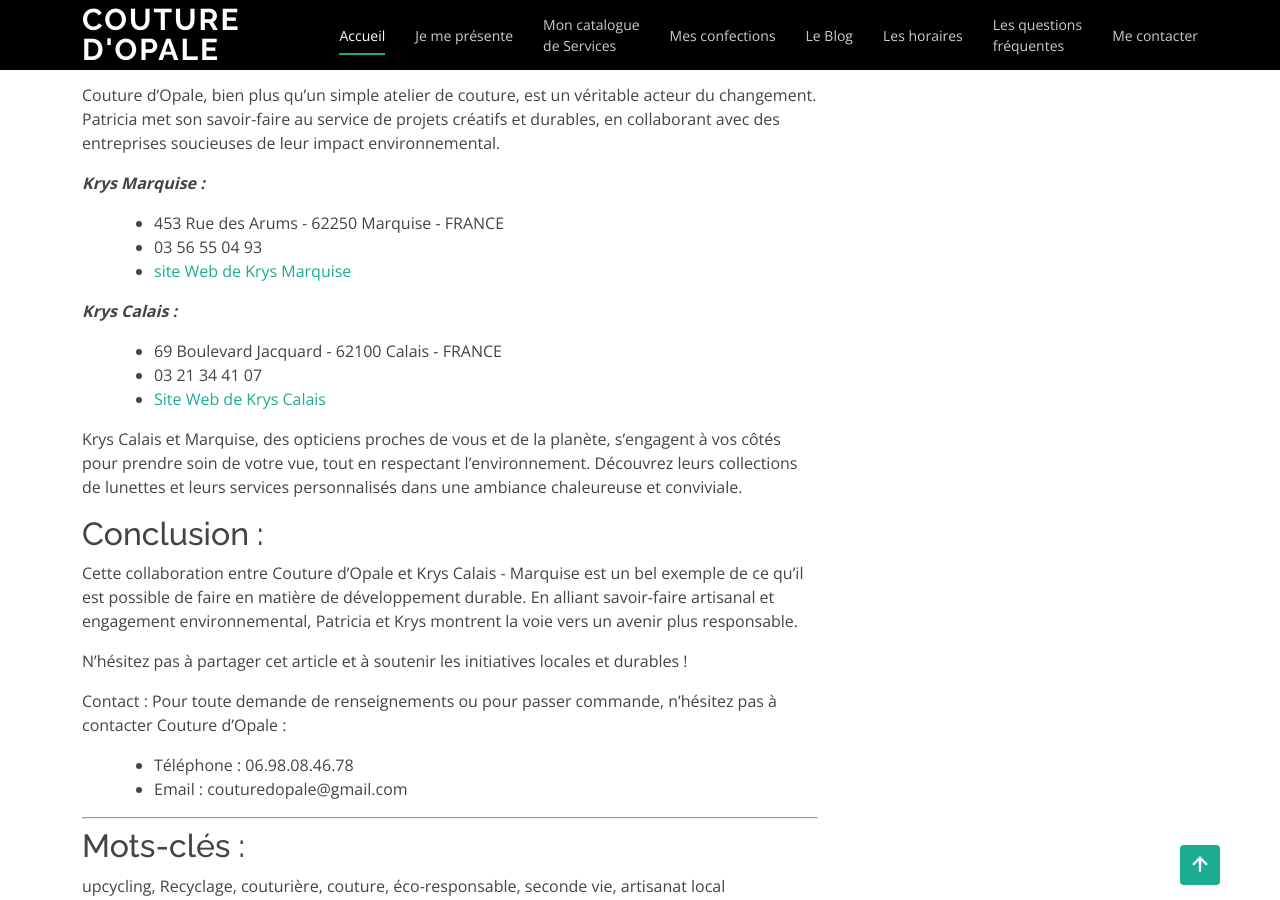
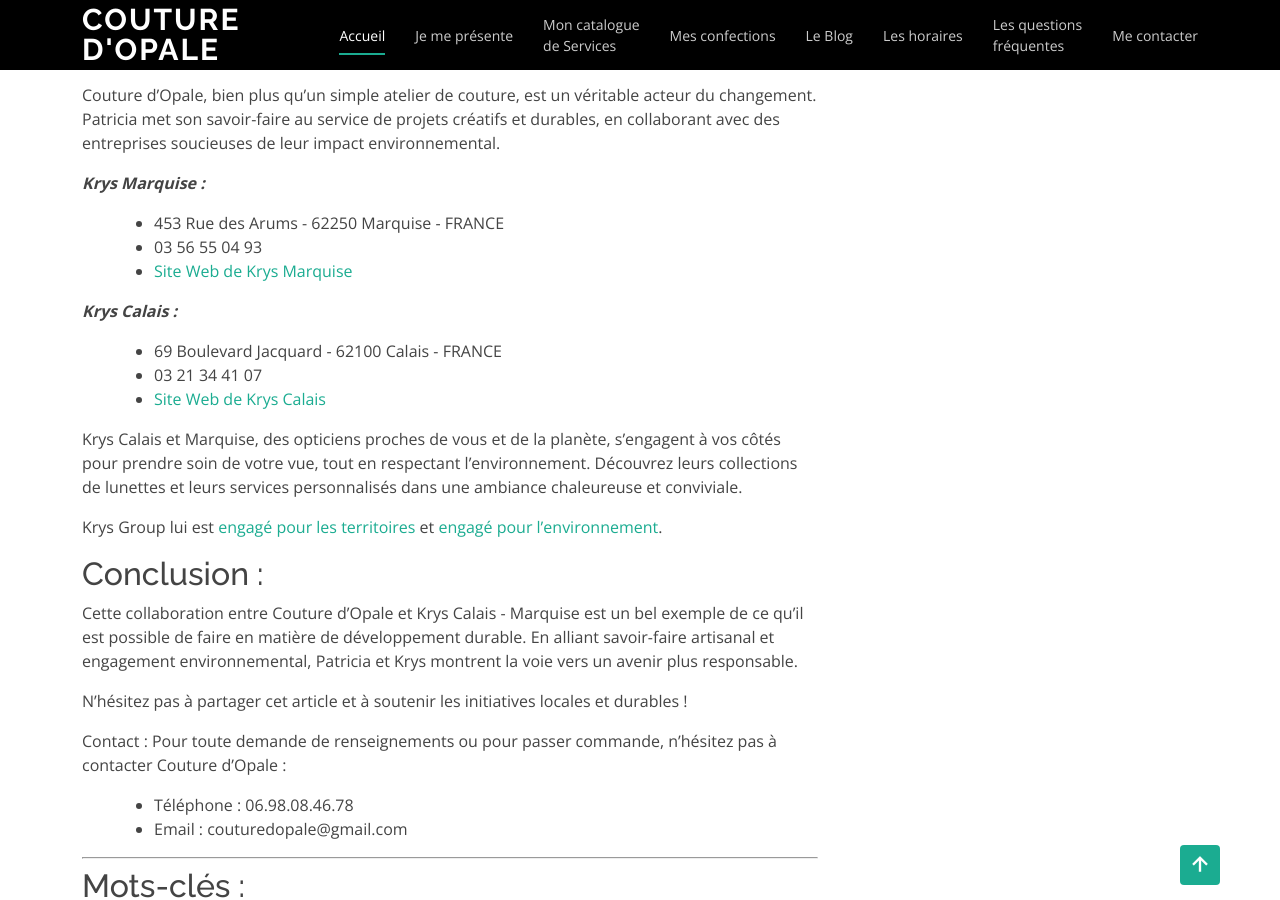
Before and after one commit to Bruvrydavid/couturedopale, a Jekyll site: the page built from _posts/2025-02-22-Une initiative éco-responsable de Krys Calais et Marquise avec Couture dOpale.markdown, in a window 1280 px wide and 900 px high, scrolled down 2654 px. Built offline with Jekyll 4.4.1, drawn with Linux system fonts in a browser that asks for light colours.

Commit message:
update 3 bis post 20250222

```diff
--- a/_posts/2025-02-22-Une initiative éco-responsable de Krys Calais et Marquise avec Couture dOpale.markdown
+++ b/_posts/2025-02-22-Une initiative éco-responsable de Krys Calais et Marquise avec Couture dOpale.markdown
@@ -9,12 +9,14 @@
 readtime : 2 minutes
 tags: Information
 ---
-Patricia, couturière auto-entrepreuneuse de Rinxent, donne une seconde vie aux flammes publicitaires en les transformant en housses de protection pour les équipements d'examen de vue de Krys - [Calais](https://www.krys.com/opticien/france/pas-de-calais/opticien-calais/calais-centre) et [Marquise](https://www.krys.com/opticien/france/pas-de-calais/opticien-marquise).
+Patricia, couturière auto-entrepreuneuse de Rinxent, donne une seconde vie aux flammes publicitaires en les transformant en housses de protection pour les équipements d'examen de vue de Krys - <a href="https://www.krys.com/opticien/france/pas-de-calais/opticien-calais/calais-centre" target= "_blank">Calais</a> et <a href="https://www.krys.com/opticien/france/pas-de-calais/opticien-marquise" target= "_blank">Marquise</a>.
 
 ## 2 mondes / 1 Rencontre
 Dans une démarche toujours plus responsable, l'opticien Krys de Calais et Marquise a fait appel à l'expertise de Patricia, couturière passionnée et engagée dans le recyclage de tissus, par le biais de Pauline, collaboratrice du magasin Krys de marquise. Une relation enrichissante et professionnelle a permis de mener à bien le projet.
 
 L'objectif ? Confectionner une protection optimale aux équipements fragiles et coûteux, tout en adoptant une approche éco-responsable.
+
+ <img src="{{ site.url }}/assets/img/blog/flamme_Krys.jpg" alt="Flamme à recycler en housse" style="width:200px;height:300px;">
 
 Patricia a ainsi transformé d'anciennes flammes publicitaires en tissu aux couleurs de Krys en housses de protection sur mesure. Chaque housse a été conçue avec soin pour s'adapter parfaitement aux différents types d'appareils, offrant ainsi une protection optimale contre les chocs et la poussière.
 
@@ -27,23 +29,23 @@
 > - {{ site.data.base.telephone }}
 > - [Side de Couture d'Opale]({{ site.url }})
 
- <img src="{{ site.url }}/assets/img/blog/flamme_Krys.jpg" alt="Flamme à recycler en housse" style="width:200px;height:300px;">
-
 
 Couture d'Opale, bien plus qu'un simple atelier de couture, est un véritable acteur du changement. Patricia met son savoir-faire au service de projets créatifs et durables, en collaborant avec des entreprises soucieuses de leur impact environnemental.
 
 ***Krys Marquise :***
 > - 453 Rue des Arums - 62250 Marquise - FRANCE
 > - 03 56 55 04 93
-> - [site Web de Krys Marquise](https://www.krys.com/opticien/france/pas-de-calais/opticien-marquise)
+> - <a href="https://www.krys.com/opticien/france/pas-de-calais/opticien-marquise" target= "_blank">Site Web de Krys Marquise</a>
 
 ***Krys Calais :***
 > - 69 Boulevard Jacquard - 62100 Calais - FRANCE
 > - 03 21 34 41 07
-> - [Site Web de Krys Calais](https://www.krys.com/opticien/france/pas-de-calais/opticien-calais/calais-centre)
+> - <a href="https://www.krys.com/opticien/france/pas-de-calais/opticien-calais/calais-centre" target= "_blank">Site Web de Krys Calais</a>
 
 
 Krys Calais et Marquise, des opticiens proches de vous et de la planète,  s'engagent à vos côtés pour prendre soin de votre vue, tout en respectant l'environnement. Découvrez leurs collections de lunettes et leurs services personnalisés dans une ambiance chaleureuse et conviviale.
+
+Krys Group lui est <a href="https://www.krys-group.com/nos-engagements/engage-pour-les-territoires/" target= "_blank">engagé pour  les territoires</a> et <a href="https://www.krys-group.com/nos-engagements/engage-pour-lenvironnement/" target= "_blank">engagé pour l'environnement</a>.
 
 ## Conclusion :
 
```
Also changed, not shown: 4 other files.
